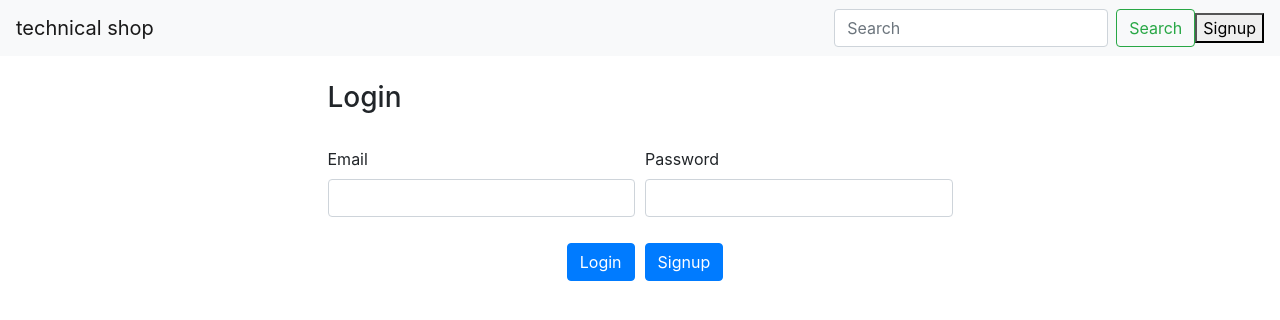
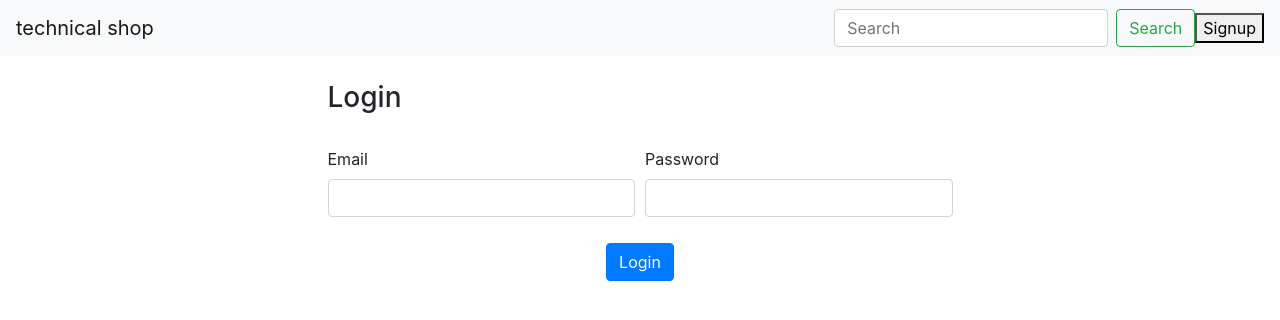
Before and after one commit to abhinavbansal2090/neosoft-app, a React (Create React App) app: page / in a window 1280 px wide. Shown: the top 320 px of the page. Built offline with nearby package versions, Linux system fonts and the light colour scheme.

Commit message:
Update Login.js

```diff
--- a/src/component/Login.js
+++ b/src/component/Login.js
@@ -105,7 +105,7 @@
                             <div className="form-row">
                                 <div className="col-md-12 text-center">
                                     <button type="submit" className="btn btn-primary" onClick={()=>this.submit()} style={{margin:"10px"}}>Login</button>
-                                    <Link to='/Signup'><button className="btn btn-primary">Signup</button></Link>
+                                    {/* <Link to='/Signup'><button className="btn btn-primary">Signup</button></Link> */}
                                 </div>
                             </div>
 
```
